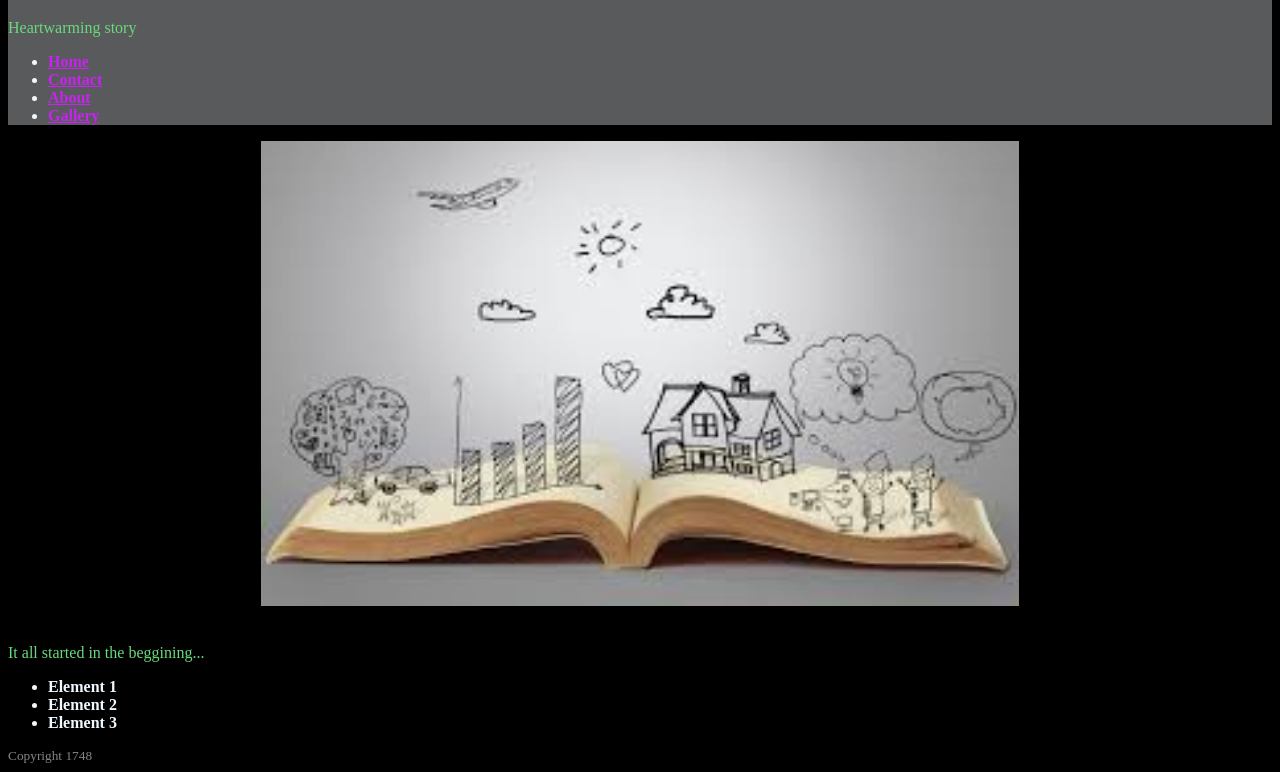
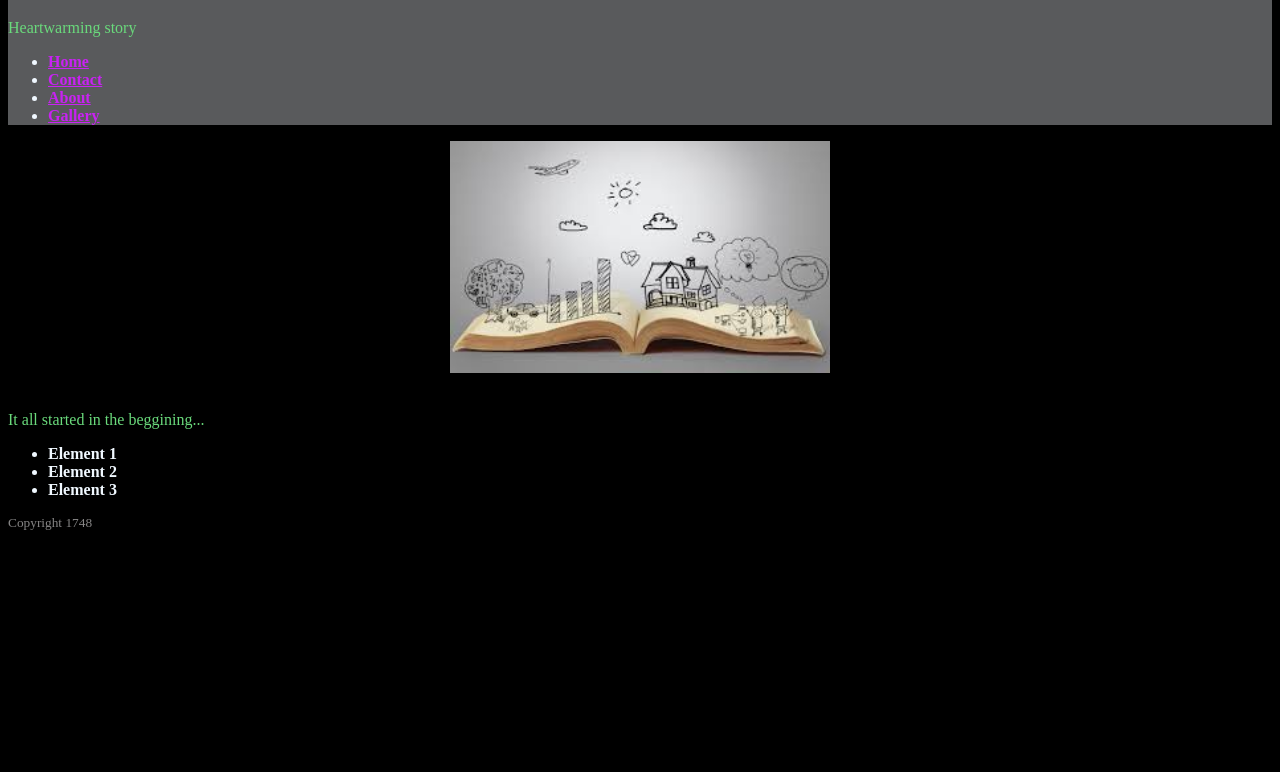
Before and after one commit to Javier945/Css-Style, a plain HTML site: page About.html in a window 1280 px wide. Shown: the part 61-833 px from the top of the page. After the commit the page ends 800 px from the top, so only its background shows below. Drawn offline with Linux system fonts and the light colour scheme.

Commit message:
Update Style.css

```diff
--- a/Style.css
+++ b/Style.css
@@ -5,4 +5,4 @@ p {color: rgb(106, 218, 124);}
 h1 {color: rgb(192, 136, 15);}
 footer {font-size: smaller;color: rgba(202, 200, 200, 0.664);}
 a {color: rgb(201, 34, 243);}
-img {width: 60%;}
+img {width: 30%;}
```
